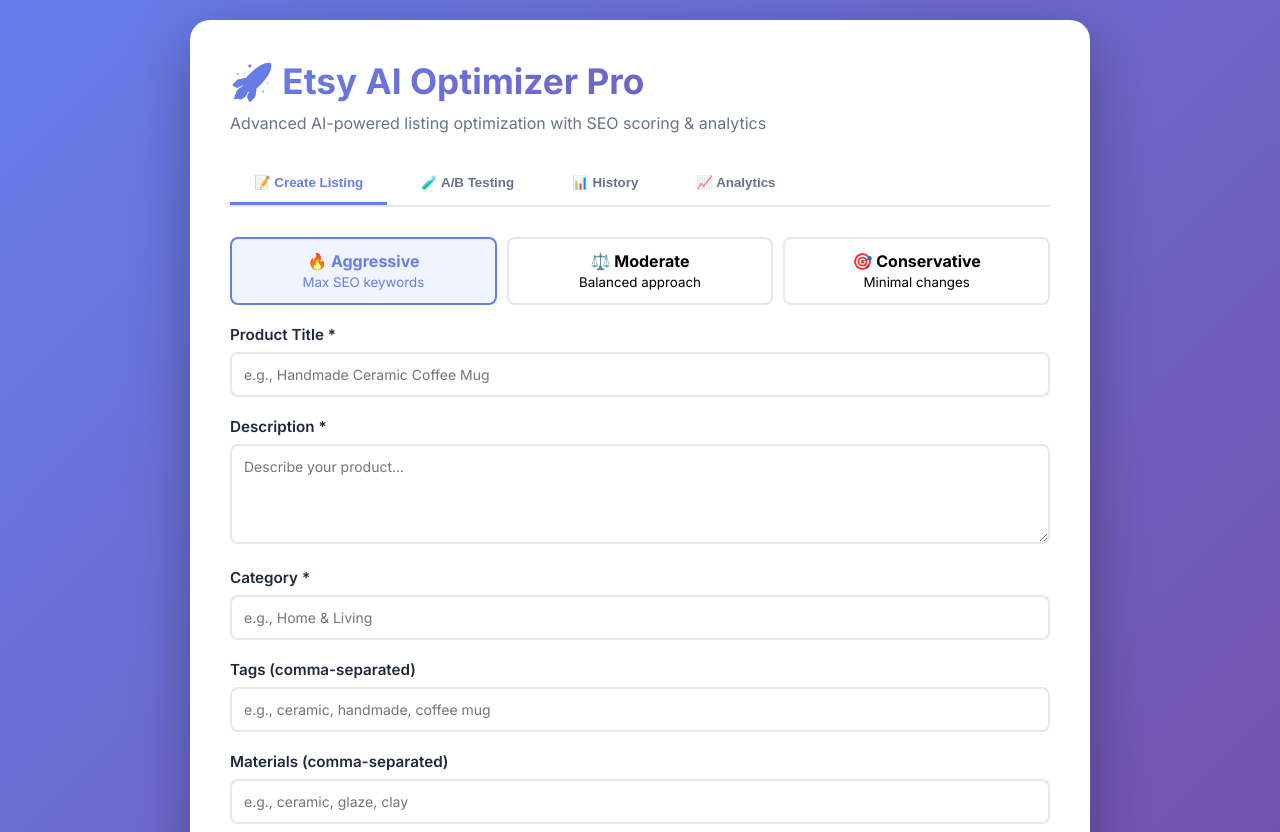
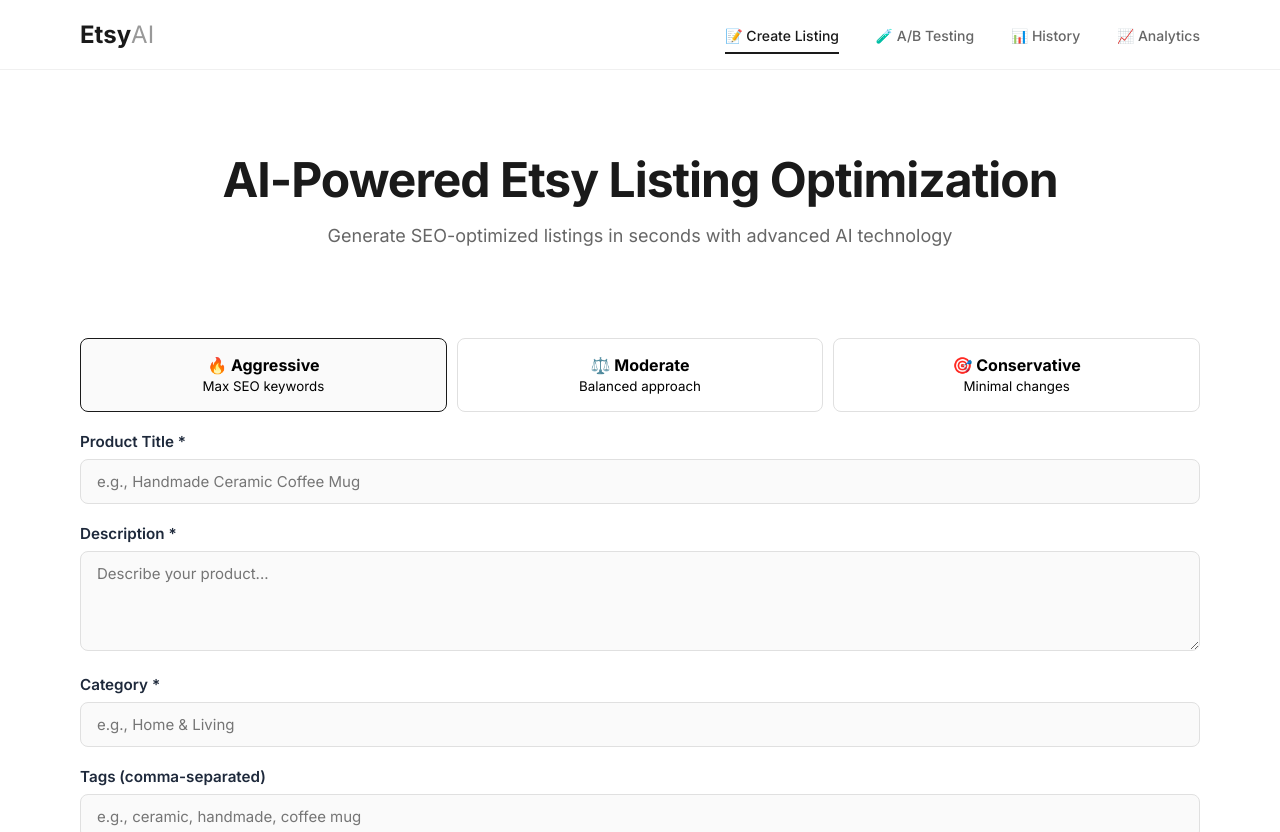
Before and after one commit to janabsyco4-wq/etsy-g, a website: page index.html in a window 1280 px wide. Shown: the top 832 px of the page. Drawn offline with Linux system fonts and the light colour scheme.

Commit message:
Ultra-minimalist white design with header navigation

```diff
--- a/index.html
+++ b/index.html
@@ -10,33 +10,84 @@
 
         body {
             font-family: 'Inter', sans-serif;
-            background: linear-gradient(135deg, #667eea 0%, #764ba2 100%);
+            background: #ffffff;
             min-height: 100vh;
-            padding: 20px;
+        }
+
+        header {
+            background: #ffffff;
+            border-bottom: 1px solid #f0f0f0;
+            padding: 20px 0;
+            position: sticky;
+            top: 0;
+            z-index: 100;
+        }
+
+        .header-content {
+            max-width: 1200px;
+            margin: 0 auto;
+            padding: 0 40px;
+            display: flex;
+            justify-content: space-between;
+            align-items: center;
+        }
+
+        .logo {
+            font-size: 24px;
+            font-weight: 700;
+            color: #1a1a1a;
+        }
+
+        .logo span {
+            color: #999;
+            font-weight: 300;
+        }
+
+        nav a {
+            color: #666;
+            text-decoration: none;
+            margin-left: 32px;
+            font-size: 14px;
+            font-weight: 500;
+            transition: color 0.2s;
+            padding: 8px 0;
+            border-bottom: 2px solid transparent;
+        }
+
+        nav a:hover {
+            color: #1a1a1a;
+        }
+
+        nav a.active {
+            color: #1a1a1a;
+            border-bottom-color: #1a1a1a;
+        }
+
+        .hero {
+            max-width: 1200px;
+            margin: 0 auto;
+            padding: 80px 40px 60px;
+            text-align: center;
+        }
+
+        .hero h1 {
+            font-size: 48px;
+            font-weight: 700;
+            color: #1a1a1a;
+            margin-bottom: 16px;
+            letter-spacing: -1px;
+        }
+
+        .hero p {
+            font-size: 18px;
+            color: #666;
+            margin-bottom: 32px;
         }
 
         .container {
-            max-width: 900px;
+            max-width: 1200px;
             margin: 0 auto;
-            background: white;
-            border-radius: 20px;
-            padding: 40px;
-            box-shadow: 0 20px 60px rgba(0,0,0,0.3);
-        }
-
-        h1 {
-            color: #1e293b;
-            margin-bottom: 10px;
-            font-size: 2.2em;
-            background: linear-gradient(135deg, #667eea 0%, #764ba2 100%);
-            -webkit-background-clip: text;
-            -webkit-text-fill-color: transparent;
-        }
-
-        .subtitle {
-            color: #64748b;
-            margin-bottom: 30px;
-            font-size: 1em;
+            padding: 0 40px 80px;
         }
 
         .tabs {
@@ -50,16 +101,17 @@
             padding: 12px 24px;
             background: none;
             border: none;
-            color: #64748b;
-            font-weight: 600;
+            color: #666;
+            font-weight: 500;
             cursor: pointer;
-            border-bottom: 3px solid transparent;
-            transition: all 0.3s;
+            border-bottom: 2px solid transparent;
+            transition: all 0.2s;
+            font-size: 15px;
         }
 
         .tab.active {
-            color: #667eea;
-            border-bottom-color: #667eea;
+            color: #1a1a1a;
+            border-bottom-color: #1a1a1a;
         }
 
         .tab-content {
@@ -84,18 +136,19 @@
 
         input, textarea, select {
             width: 100%;
-            padding: 12px;
-            border: 2px solid #e2e8f0;
+            padding: 12px 16px;
+            border: 1px solid #e0e0e0;
             border-radius: 8px;
-            font-size: 14px;
+            font-size: 15px;
             font-family: 'Inter', sans-serif;
-            transition: all 0.3s;
+            transition: all 0.2s;
+            background: #fafafa;
         }
 
         input:focus, textarea:focus, select:focus {
             outline: none;
-            border-color: #667eea;
-            box-shadow: 0 0 0 3px rgba(102, 126, 234, 0.1);
+            border-color: #1a1a1a;
+            background: white;
         }
 
         textarea {
@@ -111,37 +164,36 @@
 
         .mode-btn {
             flex: 1;
-            padding: 12px;
-            border: 2px solid #e2e8f0;
+            padding: 16px;
+            border: 1px solid #e0e0e0;
             background: white;
             border-radius: 8px;
             cursor: pointer;
-            transition: all 0.3s;
+            transition: all 0.2s;
             text-align: center;
         }
 
         .mode-btn.active {
-            border-color: #667eea;
-            background: #f0f4ff;
-            color: #667eea;
+            border-color: #1a1a1a;
+            background: #fafafa;
         }
 
         button.submit-btn {
             width: 100%;
             padding: 16px;
-            background: linear-gradient(135deg, #667eea 0%, #764ba2 100%);
+            background: #1a1a1a;
             color: white;
             border: none;
             border-radius: 8px;
             font-size: 16px;
-            font-weight: 600;
+            font-weight: 500;
             cursor: pointer;
-            transition: all 0.3s;
+            transition: all 0.2s;
         }
 
         button.submit-btn:hover:not(:disabled) {
+            background: #333;
             transform: translateY(-2px);
-            box-shadow: 0 10px 20px rgba(102, 126, 234, 0.4);
         }
 
         button.submit-btn:disabled {
@@ -272,16 +324,27 @@
     </style>
 </head>
 <body>
+    <!-- Header -->
+    <header>
+        <div class="header-content">
+            <div class="logo">Etsy<span>AI</span></div>
+            <nav>
+                <a href="#" onclick="switchTab('create'); return false;">📝 Create Listing</a>
+                <a href="#" onclick="switchTab('abtest'); return false;">🧪 A/B Testing</a>
+                <a href="#" onclick="switchTab('history'); return false;">📊 History</a>
+                <a href="#" onclick="switchTab('analytics'); return false;">📈 Analytics</a>
+            </nav>
+        </div>
+    </header>
+
+    <!-- Hero -->
+    <section class="hero">
+        <h1>AI-Powered Etsy Listing Optimization</h1>
+        <p>Generate SEO-optimized listings in seconds with advanced AI technology</p>
+    </section>
+
     <div class="container">
-        <h1>🚀 Etsy AI Optimizer Pro</h1>
-        <p class="subtitle">Advanced AI-powered listing optimization with SEO scoring & analytics</p>
 
-        <div class="tabs">
-            <button class="tab active" onclick="switchTab('create')">📝 Create Listing</button>
-            <button class="tab" onclick="switchTab('abtest')">🧪 A/B Testing</button>
-            <button class="tab" onclick="switchTab('history')">📊 History</button>
-            <button class="tab" onclick="switchTab('analytics')">📈 Analytics</button>
-        </div>
 
         <!-- Create Listing Tab -->
         <div id="create-tab" class="tab-content active">
@@ -433,12 +496,23 @@
         let history = JSON.parse(localStorage.getItem('listingHistory') || '[]');
         let currentVariations = null;
 
+        // Set initial active nav item
+        window.addEventListener('DOMContentLoaded', () => {
+            document.querySelectorAll('nav a')[0].classList.add('active');
+        });
+
         function switchTab(tab) {
-            document.querySelectorAll('.tab').forEach(t => t.classList.remove('active'));
+            // Update tab content
             document.querySelectorAll('.tab-content').forEach(c => c.classList.remove('active'));
+            document.getElementById(tab + '-tab').classList.add('active');
 
-            event.target.classList.add('active');
-            document.getElementById(tab + '-tab').classList.add('active');
+            // Update header nav active state
+            document.querySelectorAll('nav a').forEach(a => a.classList.remove('active'));
+            const navLinks = document.querySelectorAll('nav a');
+            const tabMap = { 'create': 0, 'abtest': 1, 'history': 2, 'analytics': 3 };
+            if (tabMap[tab] !== undefined) {
+                navLinks[tabMap[tab]].classList.add('active');
+            }
 
             if (tab === 'history') {
                 loadHistory();
```
